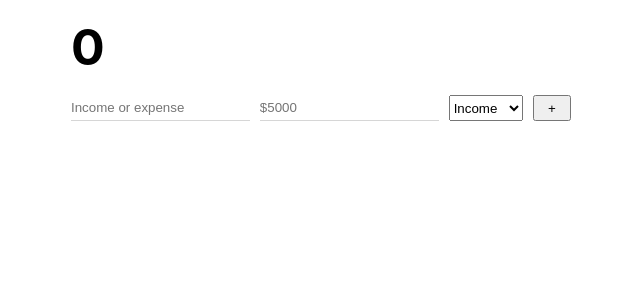
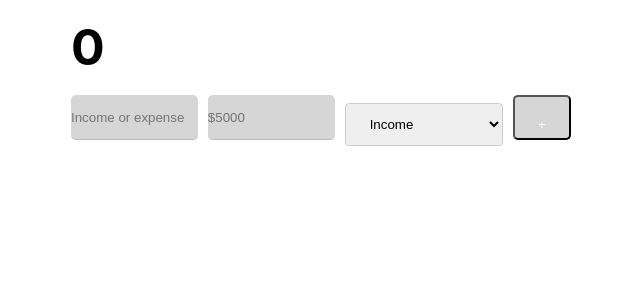
Before and after one commit to IhebZanina/expense-income, a React (Vite) app: page / in a window 1280 px wide. Shown: the top 300 px of the page, without its empty margins (319-959 px from the left). Built offline with nearby package versions, Linux system fonts and the light colour scheme.

Commit message:
Adding gh-pages conf

```diff
--- a/src/App.css
+++ b/src/App.css
@@ -1,9 +1,24 @@
 main {
   max-width: 500px;
   margin: 0 auto;
-  color: black;
 }
 
+select {
+   width: 100%;
+  padding: 12px 20px;
+  margin: 8px 0;
+  display: inline-block;
+  border: 1px solid #ccc;
+  border-radius: 4px;
+  box-sizing: border-box;
+}
+input , button {
+  color: white;
+  border-radius: 5px;
+  height: 45px;
+  background-color: rgba(128, 128, 128, 0.32);
+  padding: 20px;
+}
 .total-text {
   font-size: 50px;
   margin: 10px 0;
@@ -30,7 +45,7 @@ button {
 }
 
 .card {
-  box-shadow: 0.1px 1px 3px rgba(0,0,0,0.27);
+  box-shadow: 0.1px 1px 3px rgb(255, 255, 255);
   padding: 10px;
   display: flex;
   justify-content: space-between;
--- a/src/App.jsx
+++ b/src/App.jsx
@@ -100,6 +100,7 @@ function App() {
           />
 
           <select
+            className="form-select"
             onChange={handleUpdateInput}
             value={input.statementType}
             name="statementType"
--- a/src/index.css
+++ b/src/index.css
@@ -10,7 +10,6 @@
   -webkit-font-smoothing: antialiased;
   -moz-osx-font-smoothing: grayscale;
   -webkit-text-size-adjust: 100%;
-  background-color: white;
 }
 
 * {
```
Also changed, not shown: package.json (+7 -2 lines), 1 other file (tests, documents, lock files or other folders).
